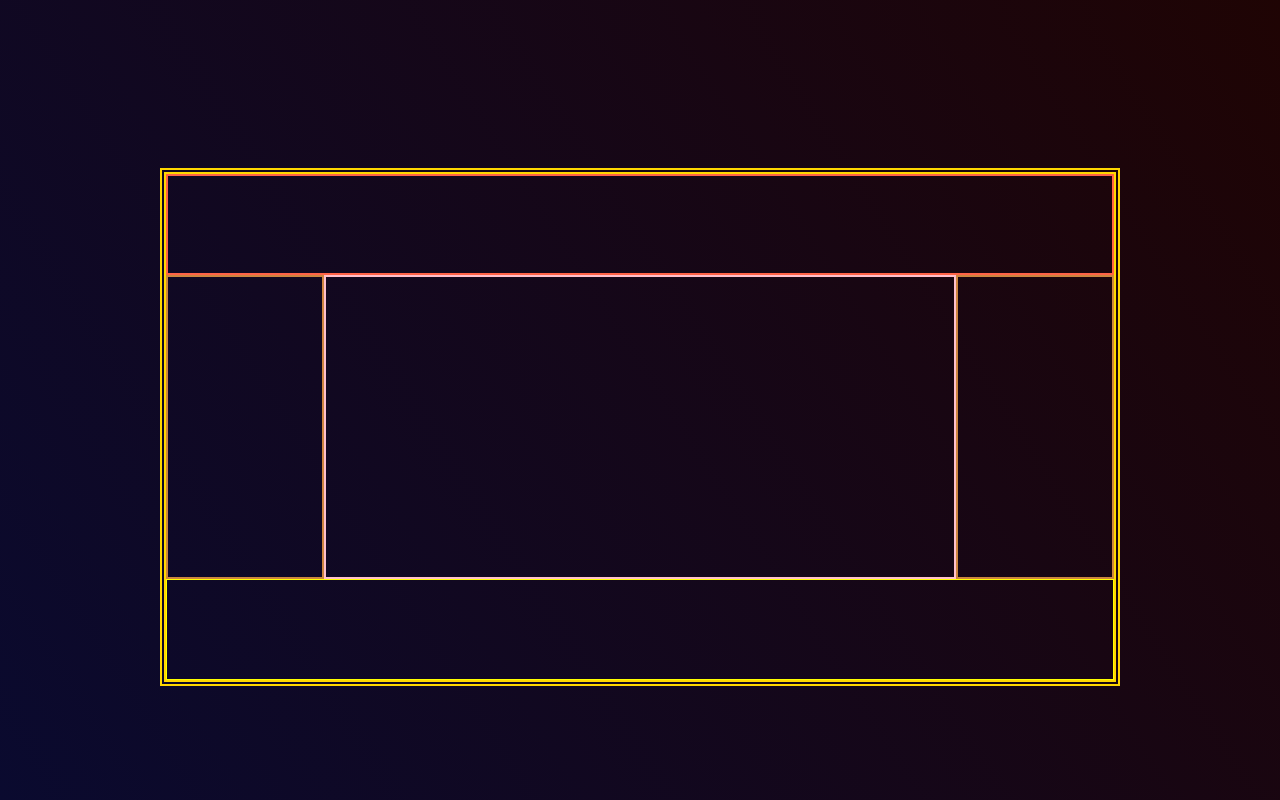
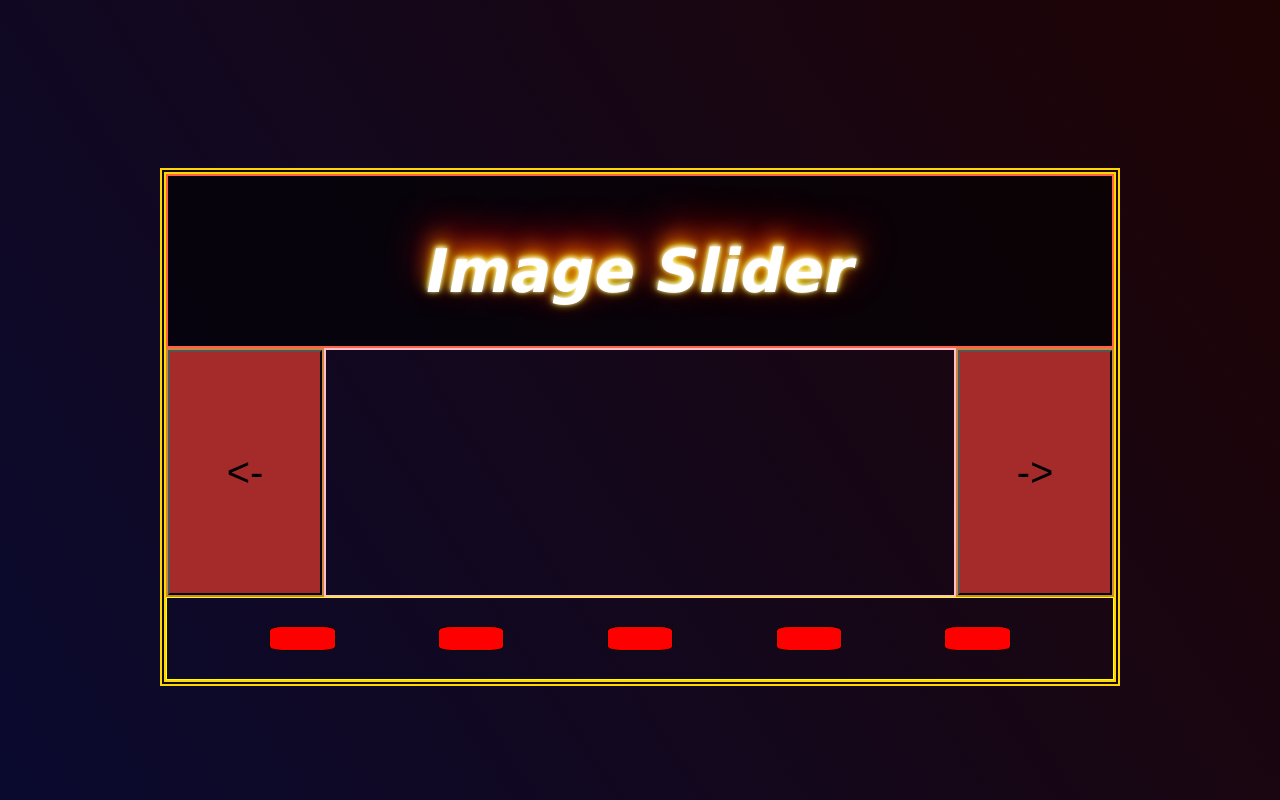
Before and after one commit to michaelr3207/Image-Slider, a website built with webpack: page dist/index.html in a window 1280 px wide. Built offline with Linux system fonts and the light colour scheme.

Commit message:
more basic UI progress

```diff
--- a/src/style.css
+++ b/src/style.css
@@ -25,6 +25,16 @@ body, html {
 .imageTitle {
     grid-column: 1 / 4;
     border: 2px solid tomato;
+    /*color: wheat;*/
+    text-align: center;
+    padding-top: 20px;
+    font-weight: bolder;
+    font-style: italic;
+    font-family: Verdana;
+    font-size: 30px;
+    color: #FFF;
+    background-color: rgba(0, 0, 0, 0.61);
+    text-shadow: #FFF 0 -1px 4px, #ff0 0 -2px 10px, #ff8000 0 -10px 20px, red 0 -18px 40px;
 }
 
 .previousBtn, .nextBtn {
@@ -44,5 +54,31 @@ body, html {
 
 .imageSelectorDisplay {
     grid-column: 1 / 4;
+    display: flex;
     border: 1px solid yellow;
+    justify-content: space-evenly;
+    align-items: center;
 }
+
+.displayImageBtn {
+    border: 1px solid black;
+    border-radius: 20%;
+    background: red;
+    height: 30%;
+    width: 7%;
+}
+
+.displayImageBtn:hover {
+    background: #0d730d;
+}
+
+.skipBtn {
+    width: 100%;
+    height: 100%;
+    background: brown;
+    font-size: 40px;
+}
+
+.skipBtn:hover {
+    background: navy;
+}
```
Also changed, not shown: dist/index.html, dist/main.js.
